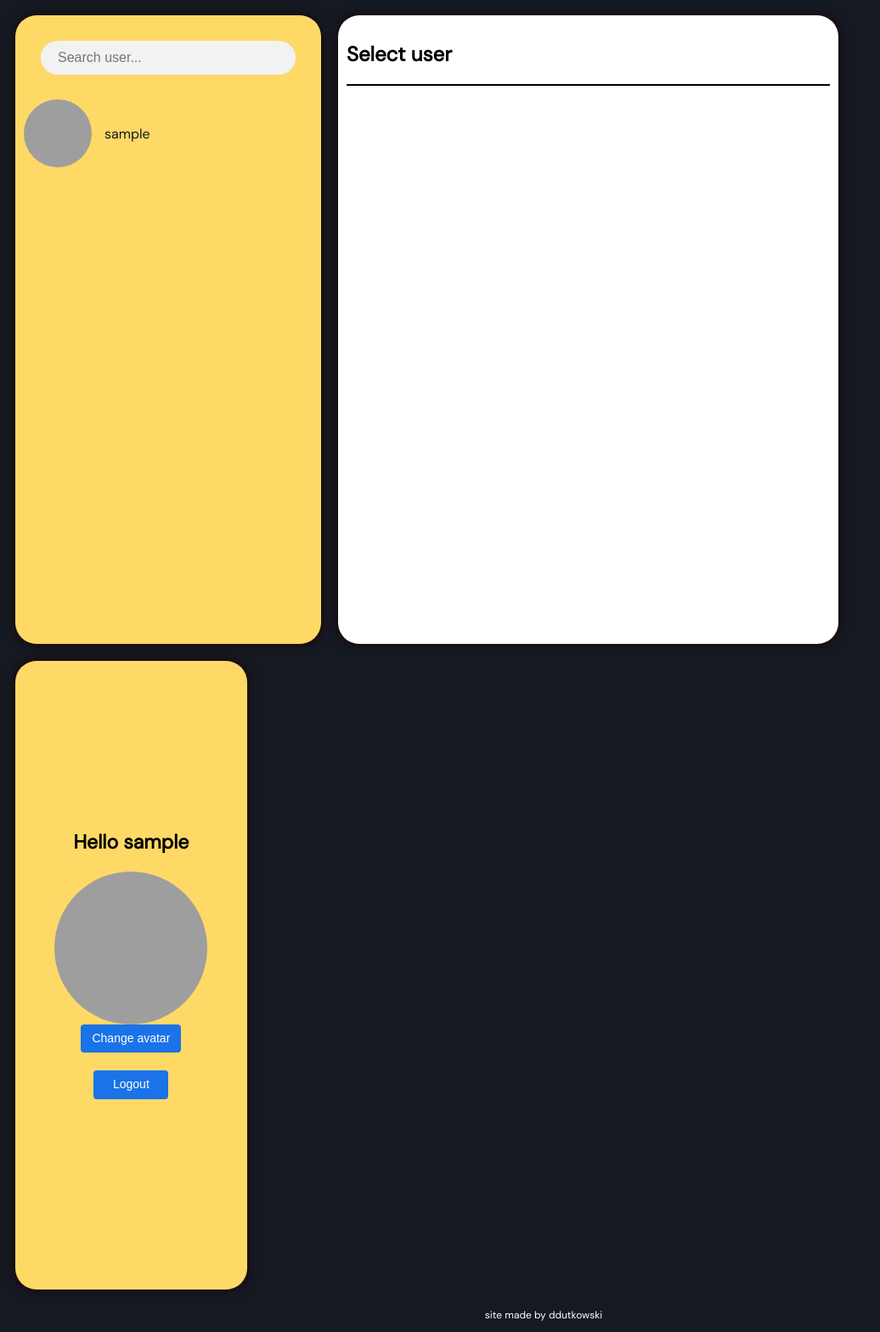
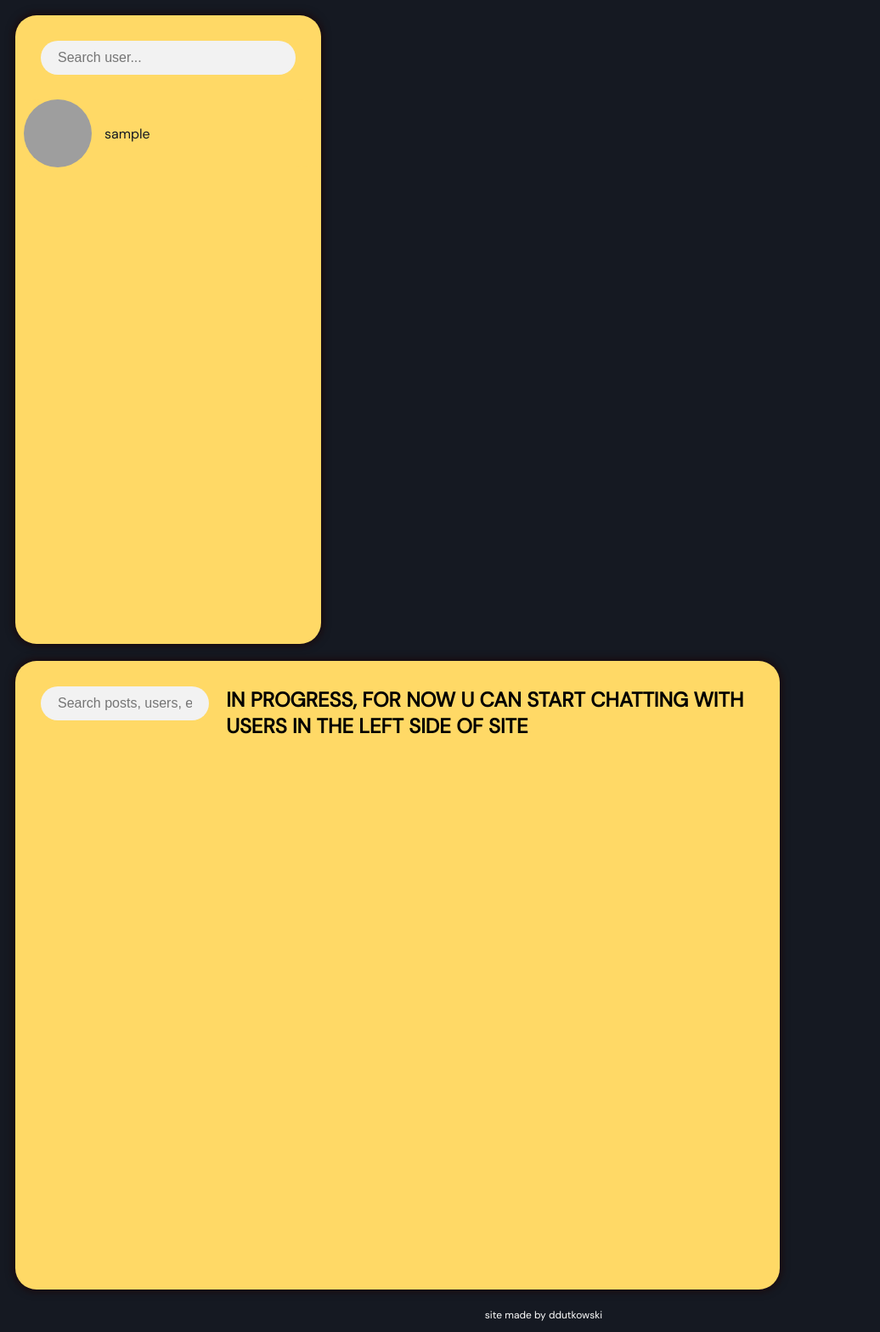
Before and after one commit to dudekx2137/phpChat, a PHP site: page /main.php in a window 1280 px wide. Shown: the whole page at 85% size, without its empty margins (0-1036 px from the left). Run offline with PHP 8.4, Linux system fonts and the light colour scheme; the visitor is signed in with stand-in values (Sample User, id 1); grey boxes are pictures that could not be loaded.

Commit message:
Add files via upload

```diff
--- a/main.php
+++ b/main.php
@@ -10,12 +10,14 @@
 <body>
     <div class="main_container">
         <div class = "left_container">
+
             <?php
                 include'is_user_logged.php';
             ?>
-    <div class="search-container">
-        <input class="search-input" type="text" placeholder="Search user...">
-    </div>
+            <div class="search-container">
+                <input class="search-input" type="text" placeholder="Search user...">
+
+            </div>
             <br>
             <!-- lista użytkowników -->
                 <div class="user_list_mother">
@@ -91,19 +93,20 @@
                     }
                 ?>
             </div>
+
             <!-- Formularz do wysyłania wiadomości -->
             <?php if (isset($_GET['recipient_id'])) { ?>
                 <div class="tareadiv">
                     <form method="post" action="">
                         <input type="hidden" name="recipient_id" value="<?php echo $recipient_id; ?>">
-                        <textarea name="message" required placeholder = "Write a message."></textarea>
-                        <button type="submit" name="send" class="send_button">Send  </button>
+                        <textarea name="message" required placeholder = "Write a message." id = "message_input"></textarea>
+                        <button type="submit" name="send" class="send_button" id ="send_button">Send  </button>
                     </form>
                 </div>
             <?php } ?>
-
             <?php
 // Obsługa wysyłania wiadomości
+
                     if (isset($_POST['send'])) {
                         $recipient_id = mysqli_real_escape_string($conn, $_POST['recipient_id']);
                         $message = mysqli_real_escape_string($conn, $_POST['message']);
@@ -125,20 +128,21 @@
                                     VALUES ( $conversation_id, $sender_id, $recipient_id, '$message', NOW())";
                             $result3 = mysqli_query($conn, $query3);
                             if ($result3) {
-                                ob_start();
-                                header('Refresh:0');
-                                ob_end_flush();
-
-
+                                // Zresetuj wartość textarea
+                                $message = '';
+                                // Przekieruj użytkownika na stronę główną
+                                header('Location: main.php?recipient_id=' . $recipient_id);
+                                exit;
                             } else {
                                 echo "<p>Błąd podczas wysyłania wiadomości.</p>";
                             }
                         }
+
                     }
-
             ?>
         </div>
         <div class="right_container">
+            <a href="#" class="close"></a>
             <?php
 
                  //Dodawanie/wyswietlanie avataru uzytkownika
@@ -170,6 +174,7 @@
                 }
                 //pobranie sciezki do pliku z bazy
                 echo "<h2 class = 'welcome'>Hello " . $_SESSION['username2'] . "</h2>";
+
                 $stmt = $conn->prepare("SELECT avatar_path FROM users WHERE id = ?");
                 $stmt->bind_param('i', $user_id);
                 $stmt->execute();
@@ -205,34 +210,44 @@
             </div>
 
         </div>
+        <div class="main_section">
+            <div class="search-container2">
+                <input class="search-input2" type="text" placeholder="Search posts, users, etc...">
+
+            </div>
+            <h2>IN PROGRESS, FOR NOW U CAN START CHATTING WITH USERS IN THE LEFT SIDE OF SITE</h2>
+        </div>
     </div>
+
     <div class="footer">
         <p class="footertext">site made by ddutkowski</p>
     </div>
     <script>
-            //zablokowanie przysicku submit, do momentu wprowadzenia pliku przez uzytkownika
-            const fileInput = document.querySelector('input[type="file"]');
-            const submitButton = document.getElementById('submit-button');
-            fileInput.addEventListener('change', () => {
-            submitButton.removeAttribute('disabled');
+            //sortowanie uzytkownikow w left cointainerze
+            const searchInput = document.querySelector('.search-container input');
+            const userList = document.querySelector('.user_list_mother');
+            searchInput.addEventListener('input', (e) => {
+                const searchString = e.target.value.toLowerCase();
+
+                const filteredUsers = Array.from(userList.children).filter((user) =>
+                    user.querySelector('p').textContent.toLowerCase().includes(searchString)
+                );
+
+                Array.from(userList.children).forEach((user) => {
+                    if (!filteredUsers.includes(user)) {
+                        user.style.display = 'none';
+                    } else {
+                        user.style.display = 'block';
+                    }
+                });
             });
-            //pokazywanie/ukrywanie przyciskow do zmieniania badz dodawania avatara
-            function showbutt() {
-                var buttons = document.getElementsByClassName("avatarbutton");
-                for (var i = 0; i < buttons.length; i++) {
-                    buttons[i].style.display = "block";
-                }
-            }
-            function hidebutt(){
-                var buttons = document.getElementsByclassName("avatarbutton");
-                for(var i = 0; i < buttons.length; i++){
-                    buttons[i].style.display = "none";
-                }
-            }
-            //zmiana koloru aktualnie wybranego usera
+
+            //zmiana koloru aktualnie wybranego usera oraz chowanie/pokazywanie divow
             const urlParam = new URLSearchParams(window.location.search);
             const recipientId = urlParam.get('recipient_id');
-
+            const mainSection = document.querySelector('.main_section');
+            const middleSection = document.querySelector('.middle_container');
+            const rightSection = document.querySelector('.right_container');
             const selectedUsers = document.querySelectorAll('.user_list');
 
             for(let i = 0; i < selectedUsers.length; i++){
@@ -242,6 +257,9 @@
                 if(recipientId && userId == recipientId){
                     selectedUser.style.backgroundColor = "#151922";
                     selectedUser.style.color = "white";
+                    mainSection.style.display = "none";
+                    middleSection.style.display = "flex";
+                    rightSection.style.display = "flex";
                 } else if(selectedUser.classList.contains('hovered')){
                     selectedUser.style.backgroundColor = "#151922";
                     selectedUser.style.color = "white";
@@ -271,24 +289,46 @@
                 });
             }
 
-            //sortowanie uzytkownikow w left cointainerze
-            const searchInput = document.querySelector('.search-container input');
-            const userList = document.querySelector('.user_list_mother');
-            searchInput.addEventListener('input', (e) => {
-                const searchString = e.target.value.toLowerCase();
+            //nacisniecie esc
+            document.addEventListener('keydown', (event) => {
+            if (event.key === 'Escape') {
+                const mainSection = document.querySelector('.main_section');
+                const middleSection = document.querySelector('.middle_container');
+                const rightSection = document.querySelector('.right_container');
+                mainSection.style.display = "flex";
+                middleSection.style.display = "none";
+                rightSection.style.display = "none";
+                window.location.href = `main.php`;
+                }
+            })
 
-                const filteredUsers = Array.from(userList.children).filter((user) =>
-                    user.querySelector('p').textContent.toLowerCase().includes(searchString)
-                );
 
-                Array.from(userList.children).forEach((user) => {
-                    if (!filteredUsers.includes(user)) {
-                        user.style.display = 'none';
-                    } else {
-                        user.style.display = 'block';
-                    }
-                });
+            const showMainBtn = document.querySelector('.close');
+            showMainBtn.addEventListener('click', () => {
+                mainSection.style.display = 'flex';
+                middleSection.style.display = 'none';
+                rightSection.style.display = 'none';
+                window.location.href = `main.php`;
             });
+            //zablokowanie przysicku submit, do momentu wprowadzenia pliku przez uzytkownika
+            const fileInput = document.querySelector('input[type="file"]');
+            const submitButton = document.getElementById('submit-button');
+            fileInput.addEventListener('change', () => {
+                submitButton.removeAttribute('disabled');
+            });
+            //pokazywanie/ukrywanie przyciskow do zmieniania badz dodawania avatara
+            function showbutt() {
+                var buttons = document.getElementsByClassName("avatarbutton");
+                for (var i = 0; i < buttons.length; i++) {
+                    buttons[i].style.display = "block";
+                }
+            }
+            function hidebutt(){
+                var buttons = document.getElementsByclassName("avatarbutton");
+                for(var i = 0; i < buttons.length; i++){
+                    buttons[i].style.display = "none";
+                }
+            }
     </script>
 
 </body>
--- a/main_styles.css
+++ b/main_styles.css
@@ -39,34 +39,6 @@ body{
                 outline: none;
             }
 
-            .search-container button[type="submit"] {
-                position: absolute;
-                top: 0;
-                right: 0;
-                height: 100%;
-                width: 40px;
-                border: none;
-                border-radius: 0 20px 20px 0;
-                font-size: 16px;
-                color: #fff;
-                background-color: #e6bf00;
-                cursor: pointer;
-                box-shadow: 0 2px 4px rgba(0, 0, 0, 0.25);
-                transition: all 0.3s ease;
-                background: linear-gradient(to bottom, #ffd966, #ffa500);
-            }
-
-            .search-container button[type="submit"]:hover {
-                background: linear-gradient(to bottom, #ffa500, #ffd966);
-                box-shadow: 0 4px 8px rgba(0, 0, 0, 0.25);
-            }
-            .search-container button[type"submit"]::placeholder {
-                color: #fff;
-            }
-            .search-container button[type"submit"]:focus  {
-                outline: none;
-                box-shadow:  0 0 2px 2px rgba(255, 217, 102, 0.8);
-            }
             .user_list_mother{
                 height: calc(90% - 40px);
                 overflow-y: scroll;
@@ -121,7 +93,7 @@ body{
     padding: 10px;
     flex-basis: 45%;
     box-shadow: 0 0 10px 2px rgba(30, 0, 0, 0.67);
-    display: flex;
+    display: none;
     flex-direction: column;
     justify-content: flex-end;
 
@@ -209,10 +181,36 @@ body{
     flex-basis: 20%;
     justify-content: center;
     align-items: center;
-    display: flex;
+    display: none;
     flex-direction: column;
     box-shadow: 0 0 10px 2px rgba(30, 0, 0, 0.67);
 }
+            .close {
+                position: absolute;
+                right: 56px;
+                top: 32px;
+                width: 32px;
+                height: 32px;
+                opacity: 0.3;
+            }
+            .close:hover {
+                opacity: 1;
+            }
+            .close:before, .close:after {
+                position: absolute;
+                left: 15px;
+                content: ' ';
+                height: 33px;
+                width: 2px;
+                background-color: #333;
+            }
+            .close:before {
+                transform: rotate(45deg);
+            }
+            .close:after {
+                transform: rotate(-45deg);
+            }
+
             .welcome{
                 margin-top: -10%;
                 text-align: center;
@@ -245,6 +243,34 @@ body{
                 outline: none;
                 min-width: 88px;
             }
+.main_section{
+    padding: 10px;
+    background-color:   #ffd966;
+    max-height: 90vh;
+    border-radius: 25px;
+    flex-basis: 69.6%;
+    box-shadow: 0 0 10px 2px rgba(30, 0, 0, 0.67);
+    display:flex;
+}
+            .search-container2 {
+                display: inline-block;
+                position: relative;
+                margin: 20px;
+                height: 40px;
+                width: 300px;
+                border-radius: 20px;
+                overflow: hidden;
+            }
+
+            .search-container2 input[type="text"] {
+                width: calc(100% - 40px);
+                height: 100%;
+                padding: 0 20px;
+                border: none;
+                font-size: 16px;
+                background-color: #f2f2f2;
+                outline: none;
+            }
 .footer{
     text-align: center;
 }
@@ -267,4 +293,19 @@ body{
         flex: 1 1 auto;
         margin: 10px 0;
     }
+    .show_main_button{
+        position: absolute;
+        top: 1400px;
+        right: 40px;
+        cursor: pointer;
+        border:1px solid transparent;
+        padding: 6px 12px;
+        font-size: 14px;
+        line-height: 1.42;
+        color:white;
+        border-radius: 4px;
+        background-color: #1a73e8;
+        outline: none;
+        min-width: 88px;
+    }
 }
```
